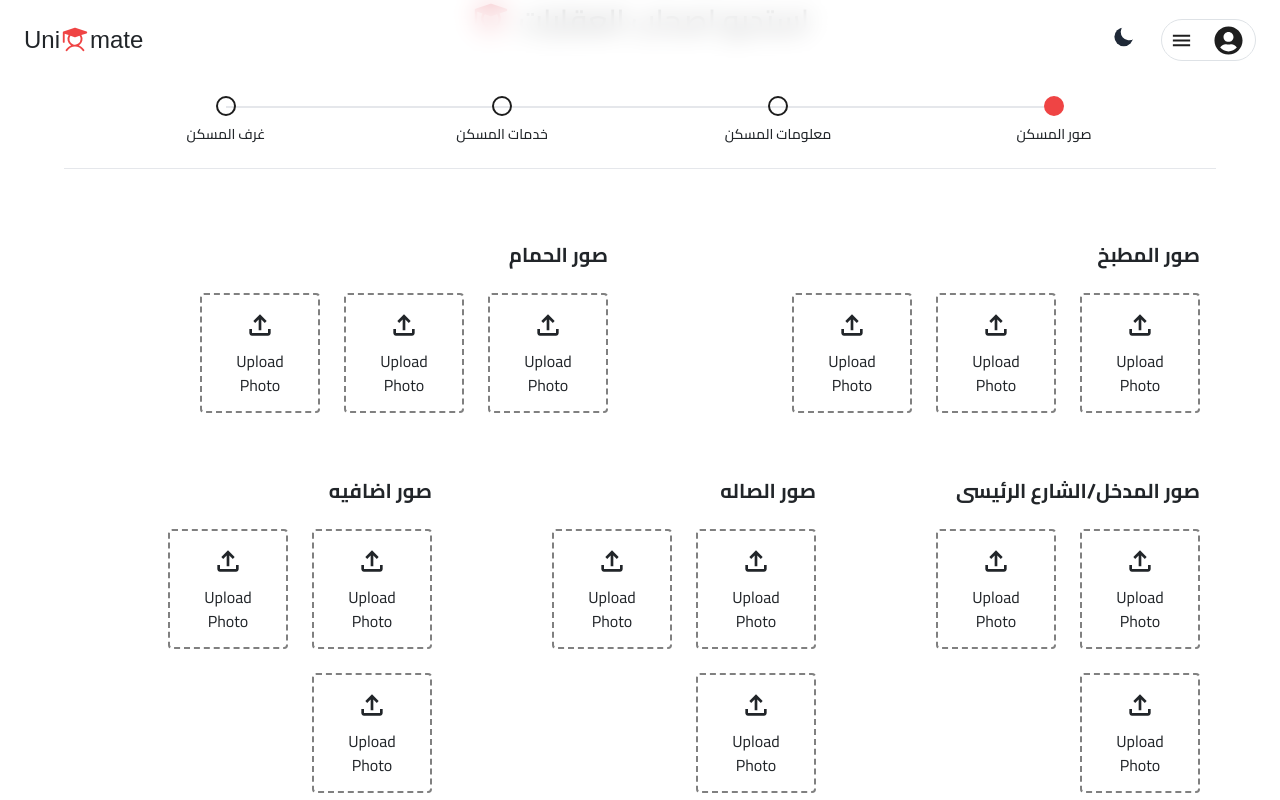
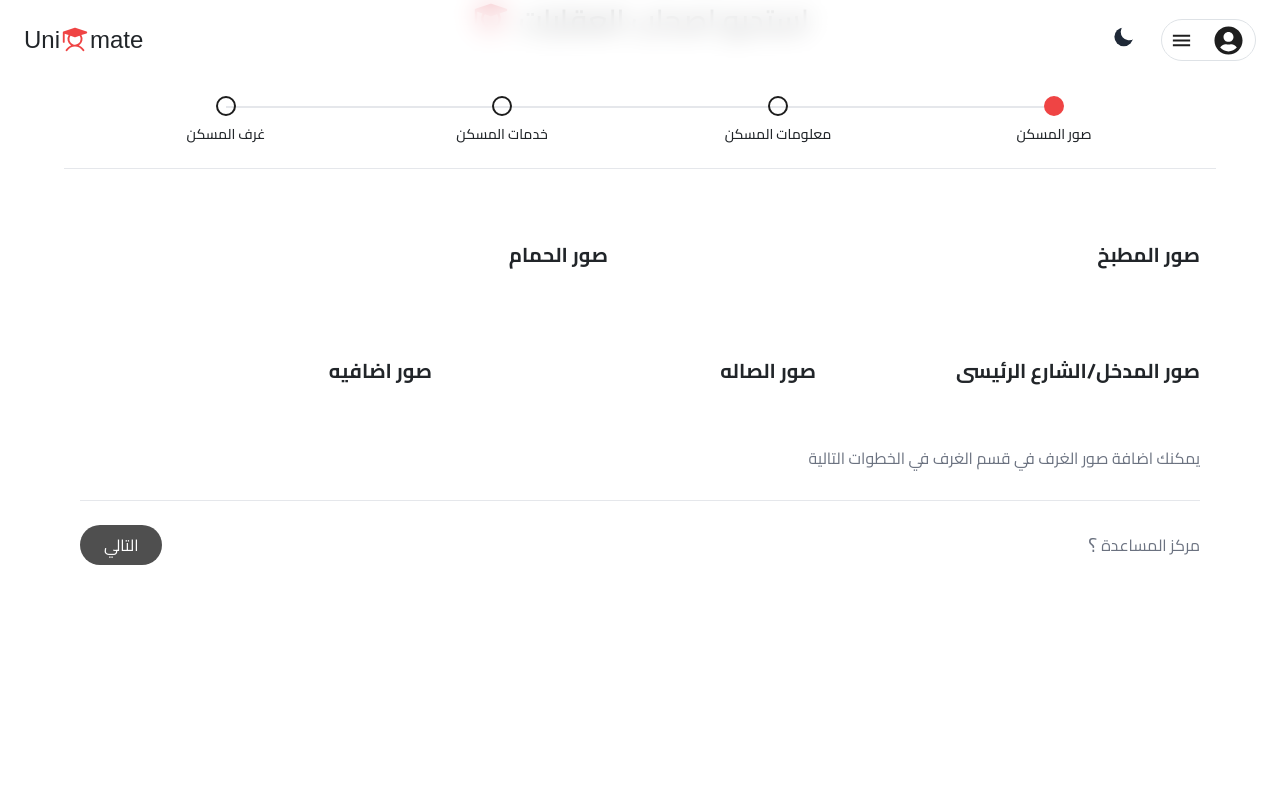
Before and after one commit to Mahmoud-Abd-Elrazek/Unimate, a React (Vite) app: page /createpost/step1 in a window 1280 px wide. Shown: the top 800 px of the page. Built offline with nearby package versions, Linux system fonts and the light colour scheme; a web font is replaced by a local one.

Commit message:
ffffffffffffff

```diff
--- a/src/Store/useAuthStore.tsx
+++ b/src/Store/useAuthStore.tsx
@@ -114,6 +114,7 @@ const useAuthStore = create<AuthState>()(
             role: "Owner"
           });
           console.log("Owner registered successfully.");
+          console.log(" فاث يشفش",res.data.data);
         } catch (error) {
           console.error('Owner registration failed:', error);
         }
--- a/src/pages/CreatePost/step1.tsx
+++ b/src/pages/CreatePost/step1.tsx
@@ -1,5 +1,5 @@
 import { useNavigate, Link } from 'react-router-dom';
-import UploadPhoto from '../../components/UploadPhoto/uploadPhoto';
+// import UploadPhoto from '../../components/UploadPhoto/uploadPhoto';
 
 const StepOne: React.FC = () => {
   const navigate = useNavigate();
@@ -12,18 +12,18 @@ const StepOne: React.FC = () => {
         <div className="w-full md:w-1/2">
           <h1 className="text-right my-4 text-xl font-bold">صور المطبخ</h1>
           <div className="flex flex-wrap gap-4">
-            <UploadPhoto />
-            <UploadPhoto />
-            <UploadPhoto />
+            {/* <UploadPhoto /> */}
+            {/* <UploadPhoto /> */}
+            {/* <UploadPhoto /> */}
           </div>
         </div>
         {/* الحمام */}
         <div className="w-full md:w-1/2 md:mr-8">
           <h1 className="text-right my-4 text-xl font-bold">صور الحمام</h1>
           <div className="flex flex-wrap gap-4">
-            <UploadPhoto />
-            <UploadPhoto />
-            <UploadPhoto />
+            {/* <UploadPhoto /> */}
+            {/* <UploadPhoto /> */}
+            {/* <UploadPhoto /> */}
           </div>
         </div>
       </div>
@@ -34,27 +34,27 @@ const StepOne: React.FC = () => {
         <div className="w-full lg:w-1/3">
           <h1 className="text-right my-4 text-xl font-bold">صور المدخل/الشارع الرئيسى</h1>
           <div className="flex flex-wrap gap-4">
-            <UploadPhoto />
-            <UploadPhoto />
-            <UploadPhoto />
+            {/* <UploadPhoto /> */}
+            {/* <UploadPhoto /> */}
+            {/* <UploadPhoto /> */}
           </div>
         </div>
         {/* الصالة */}
         <div className="w-full lg:w-1/3">
           <h1 className="text-right my-4 text-xl font-bold">صور الصاله</h1>
           <div className="flex flex-wrap gap-4">
-            <UploadPhoto />
-            <UploadPhoto />
-            <UploadPhoto />
+            {/* <UploadPhoto /> */}
+            {/* <UploadPhoto /> */}
+            {/* <UploadPhoto /> */}
           </div>
         </div>
         {/* إضافية */}
         <div className="w-full lg:w-1/3">
           <h1 className="text-right my-4 text-xl font-bold">صور اضافيه</h1>
           <div className="flex flex-wrap gap-4">
-            <UploadPhoto />
-            <UploadPhoto />
-            <UploadPhoto />
+            {/* <UploadPhoto /> */}
+            {/* <UploadPhoto /> */}
+            {/* <UploadPhoto /> */}
           </div>
         </div>
       </div>
```
